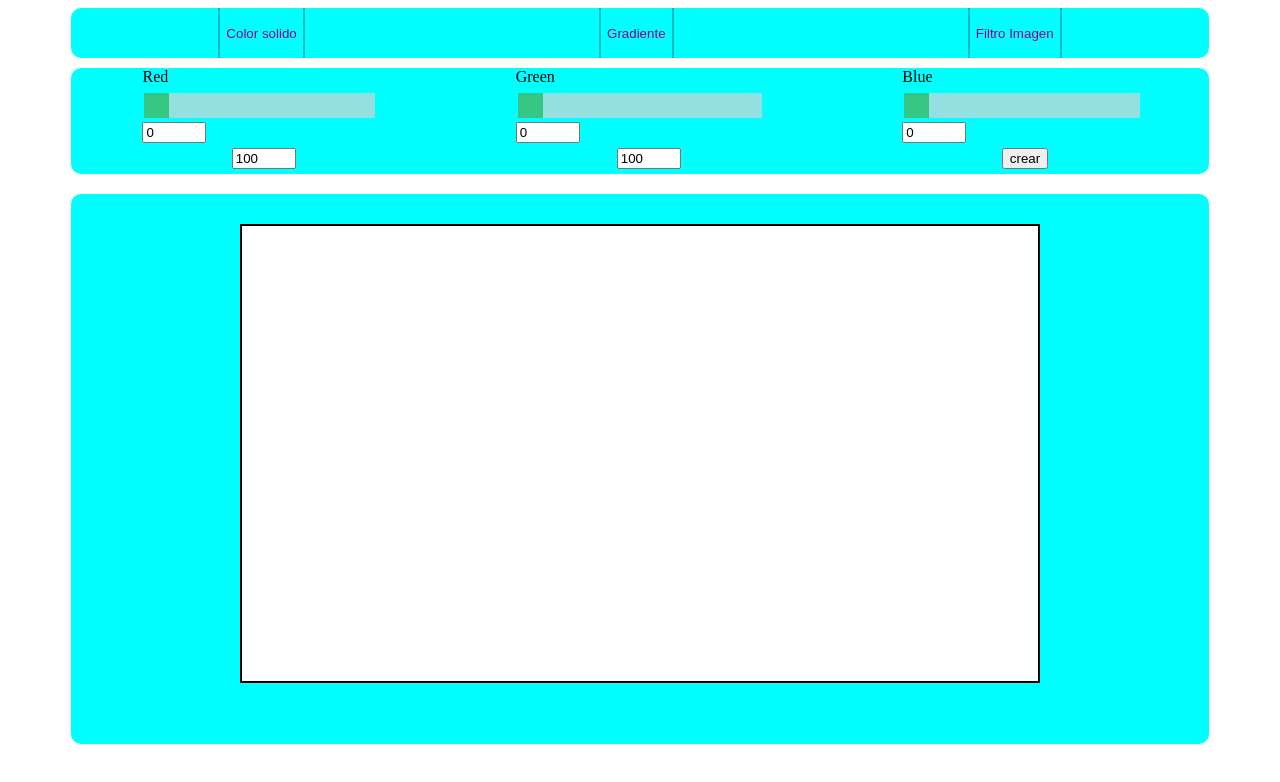
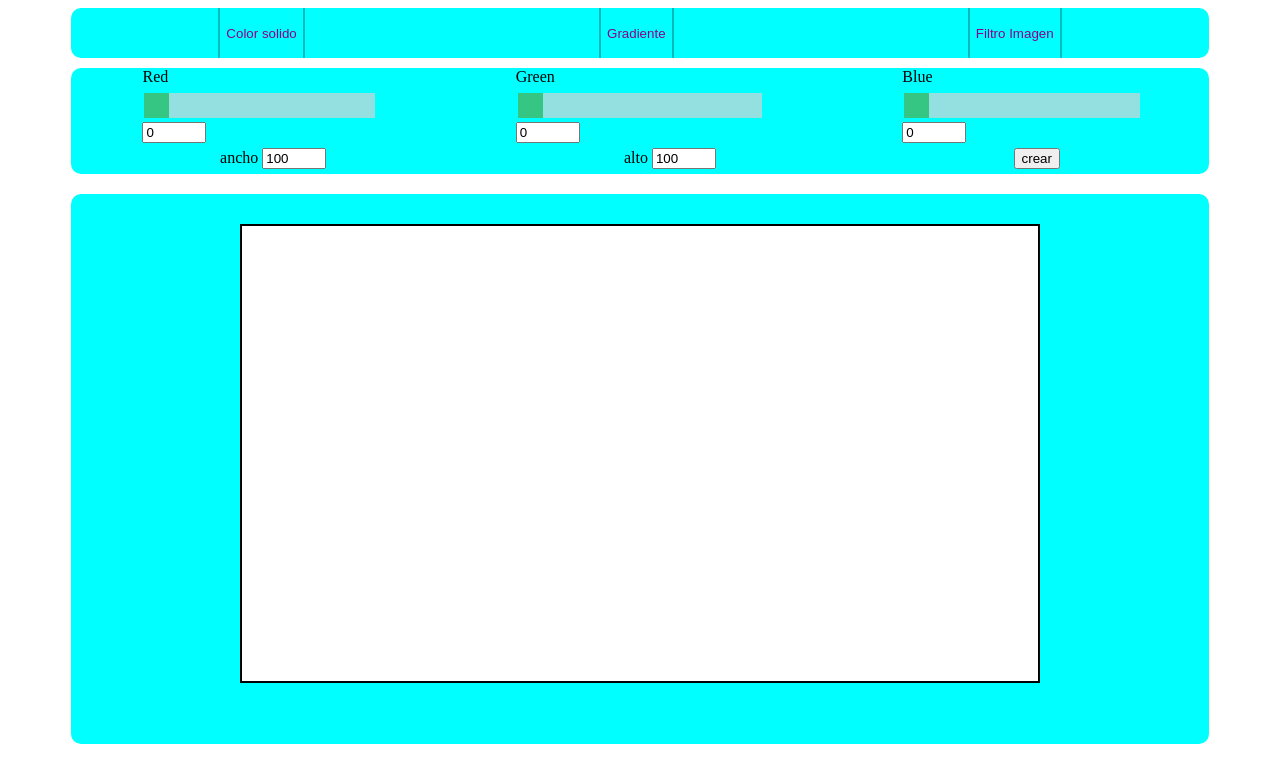
Before and after one commit to SIRomaniejko/Interfaces-TP1, a plain HTML site: page index.html in a window 1280 px wide. Both pictures are taken after a click on the button "Color solido". Drawn offline with Linux system fonts and the light colour scheme.

Commit message:
finalizado

```diff
--- a/index.html
+++ b/index.html
@@ -3,7 +3,7 @@
 <head>
     <meta charset="utf-8" />
     <meta http-equiv="X-UA-Compatible" content="IE=edge">
-    <title>Page Title</title>
+    <title>Practico 1</title>
     <meta name="viewport" content="width=device-width, initial-scale=1">
     <link rel="stylesheet" type="text/css" media="screen" href="main.css" />
 </head>
@@ -33,8 +33,14 @@
                 </div>
             </div>
             <div class="flexbox js-coords">
-                <input type="number" name="w" value="100" min="1" max="700">
-                <input type="number" name="h" value="100" min="1" max="400">
+                <div>
+                    <label for="w">ancho</label>
+                    <input type="number" name="w" value="100" min="1" max="700">
+                </div>
+                <div>
+                    <label for="h">alto</label>
+                    <input type="number" name="h" value="100" min="1" max="400">
+                </div>
                 <button type="button">crear</button>
             </div>
         </form>
```
